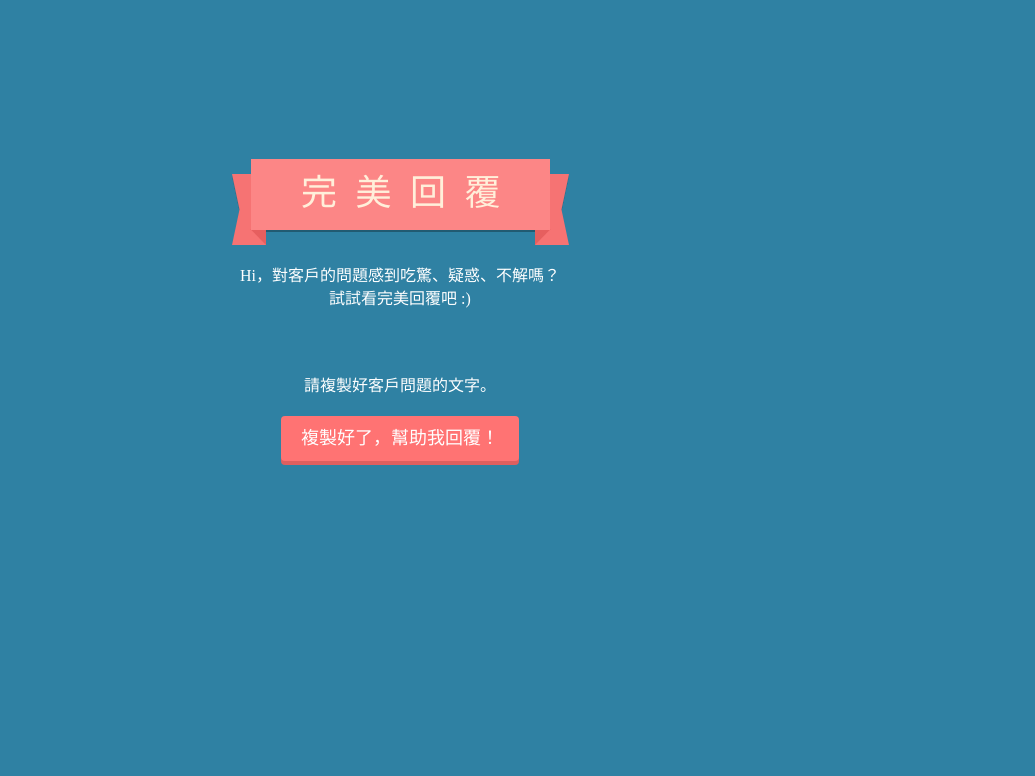
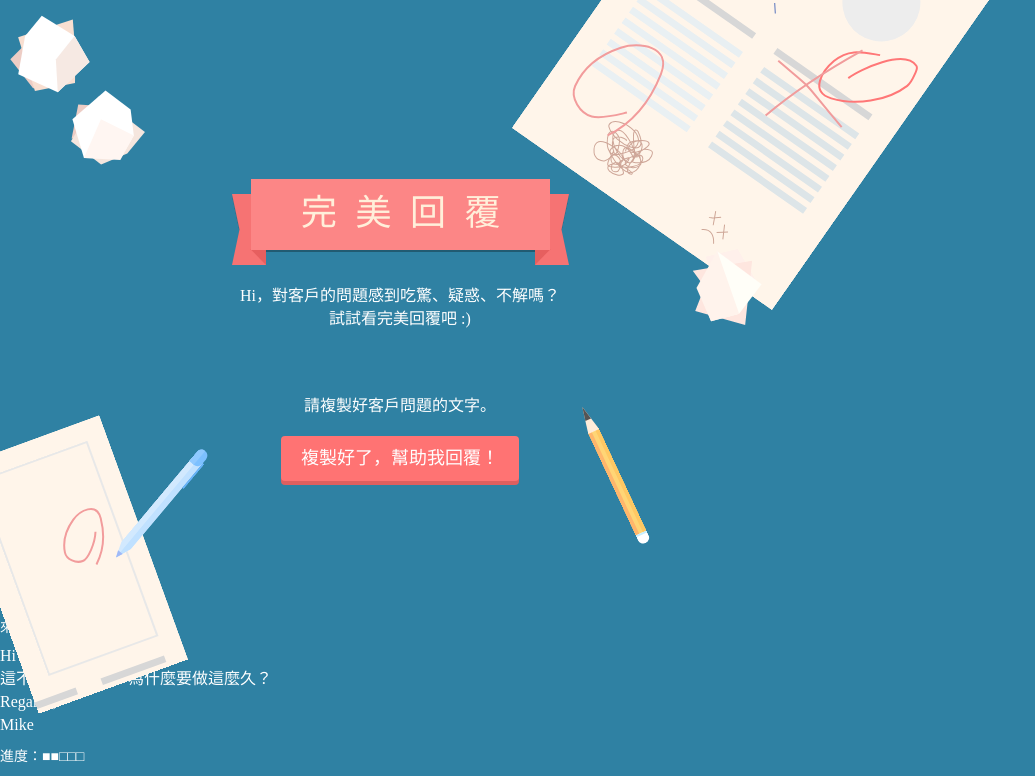
Before and after one commit to weitalu/awesome-answering-machine, an Electron app: page index.html in a window 800 px wide. Shown: the top 776 px of the page, 1035 px wide, since content can reach past the window. Drawn offline with nearby package versions, Linux system fonts and the light colour scheme; no server answers; a web font is replaced by a local one.

Commit message:
Add decorative images on step 1

```diff
--- a/index.html
+++ b/index.html
@@ -25,6 +25,10 @@
         <p class="inut-area__tip">請複製好客戶問題的文字。</p>
         <input id="getReplyBtn" class="btn btn-default  btn-action input-area__button" type="button" value="複製好了，幫助我回覆！">
       </main>
+      <div class="stuff--top-left"></div>
+      <div class="stuff--top-right"></div>
+      <div class="stuff--bottom-left"></div>
+      <div class="stuff--bottom-right"></div>
     </section>
 
 
--- a/sass/index.scss
+++ b/sass/index.scss
@@ -53,7 +53,7 @@ body {
 }
 
 section {
-	width: 90%;
+	width: 100%;
 	height: 600px;
 	margin: 0 auto;
 }
@@ -78,13 +78,17 @@ section {
 
 // Specific Styles
 // Step 1
+.step-1 {
+	position: relative;
+	padding-top: 159px;
+}
+
 .app-header,
 .input-area {
 	text-align: center;
 }
 
 .app-header {
-	margin-top: 159px;
 }
 
 .app-header__title {
@@ -117,3 +121,76 @@ section {
 	font-size: 18px;
 	font-family: 'NotoSans-regular';
 }
+
+.stuff--top-left,
+.stuff--top-right,
+.stuff--bottom-left,
+.stuff--bottom-right {
+	position: absolute;
+}
+
+.stuff--top-left {
+	left: 0;
+	top: 0;
+	width: 150px;
+	height: 180px;
+	background: url('../img/step-1/img-step-1-paper-ball-a.svg') no-repeat 10px 15px;
+
+	&::after {
+		content: '';
+		position: absolute;
+		top: 0;
+		bottom: 0;
+		left: 0;
+		right: 0;
+		background: url('../img/step-1/img-step-1-paper-ball-b.svg') no-repeat 70px 90px;
+	}
+}
+
+.stuff--top-right {
+	width: 380px;
+	height: 520px;
+	top: -200px;
+    right: -120px;
+	background: url('../img/step-1/img-step-1-top-right-paper.svg') no-repeat 50px 10px;
+	transform: rotateZ(35deg);
+
+	&::after {
+		content: '';
+		position: absolute;
+		top: 0;
+		bottom: 0;
+		left: 0;
+		right: 0;
+		background: url('../img/step-1/img-step-1-paper-ball-c.svg') no-repeat 280px 410px;
+	}
+}
+
+.stuff--bottom-left {
+	width: 250px;
+    height: 300px;
+    bottom: -80px;
+    left: -20px;
+    background: url("../img/step-1/img-step-1-bottom-left-paper.svg") no-repeat -140px 40px;
+    transform: rotateZ(-20deg);
+
+    &::after {
+    	content: '';
+    	position: absolute;
+    	top: 0;
+    	bottom: 0;
+    	left: 0;
+    	right: 0;
+    	background: url('../img/step-1/img-step-1-pen.svg') no-repeat 145px 25px;
+    	transform: rotateZ(60deg);
+    }
+}
+
+.stuff--bottom-right {
+	width: 12px;
+	height: 150px;
+	bottom: 50px;
+	right: 180px;
+	background: url("../img/step-1/img-step-1-pencil.svg") no-repeat;
+	transform: rotateZ(155deg);
+}
```
Also changed, not shown: css/index.css, 1 other file.
